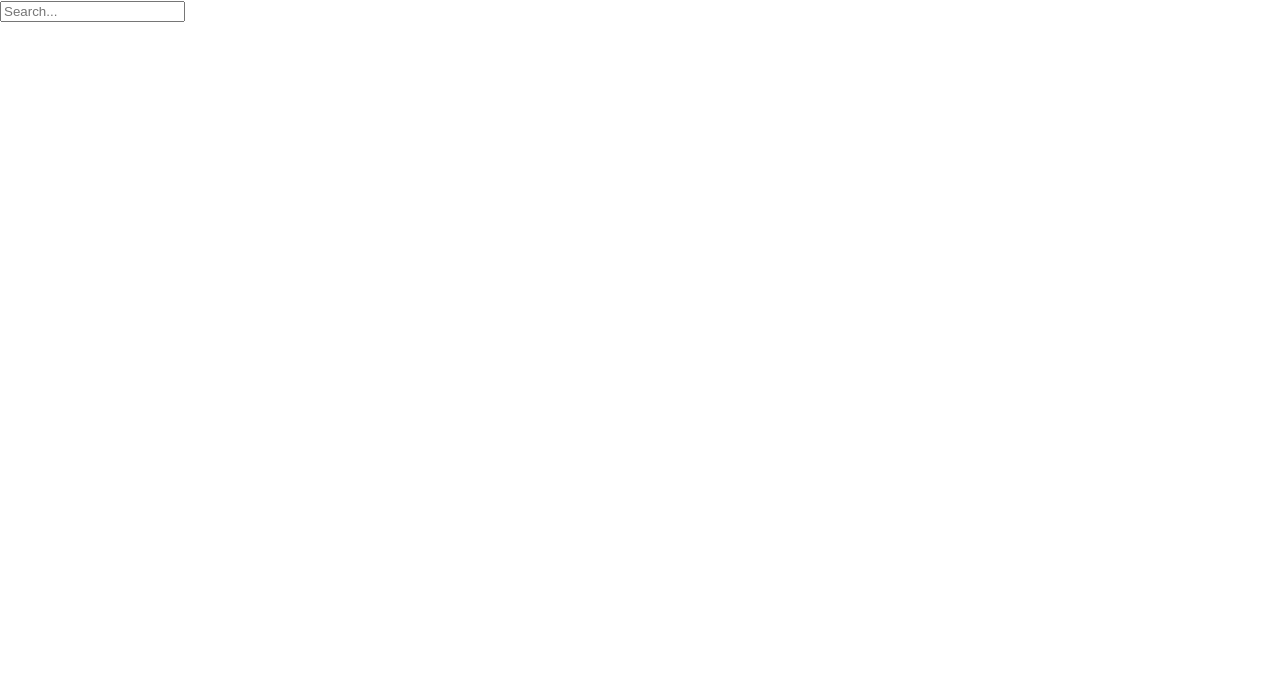
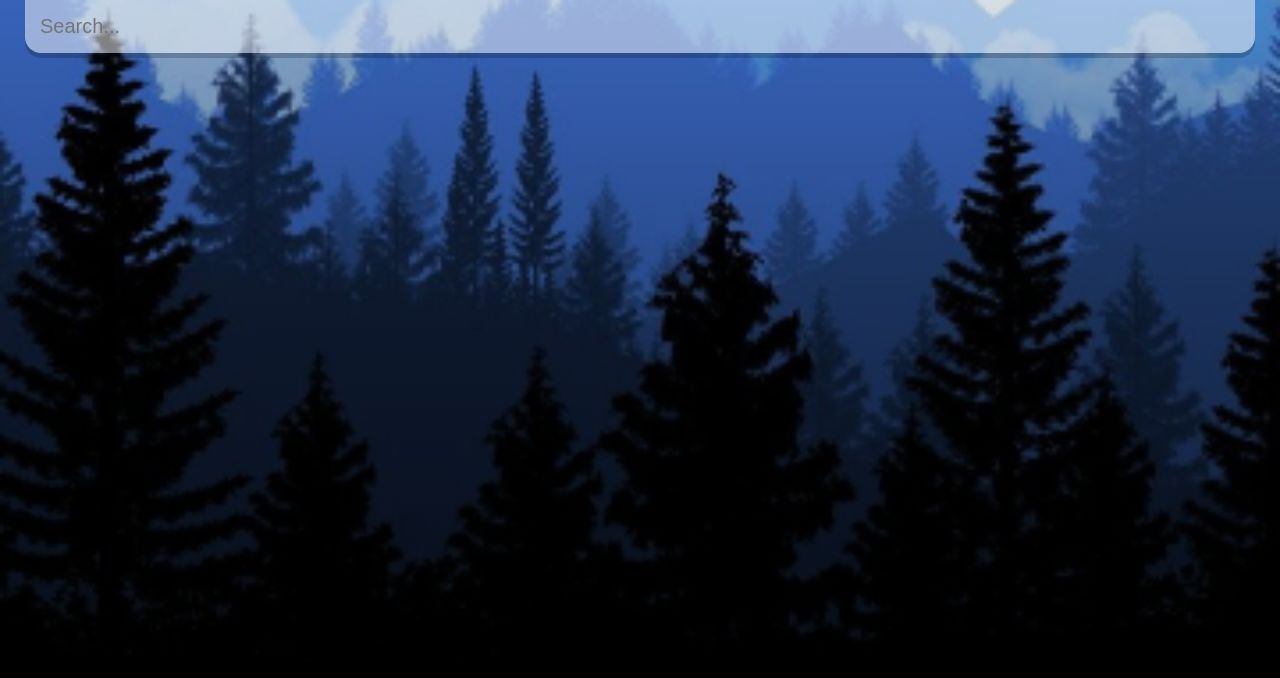
Before and after one commit to urielexis64/modern-weather-app, a React (Create React App) app: page / in a window 1280 px wide. Shown: the top 678 px of the page. Built offline with nearby package versions, Linux system fonts and the light colour scheme.

Commit message:
Minimalistic style

```diff
--- a/src/index.css
+++ b/src/index.css
@@ -1,13 +1,103 @@
-body {
-  margin: 0;
-  font-family: -apple-system, BlinkMacSystemFont, 'Segoe UI', 'Roboto', 'Oxygen',
-    'Ubuntu', 'Cantarell', 'Fira Sans', 'Droid Sans', 'Helvetica Neue',
-    sans-serif;
-  -webkit-font-smoothing: antialiased;
-  -moz-osx-font-smoothing: grayscale;
+* {
+	margin: 0;
+	padding: 0;
+	box-sizing: border-box;
 }
 
-code {
-  font-family: source-code-pro, Menlo, Monaco, Consolas, 'Courier New',
-    monospace;
+body {
+	font-family: 'montserrat', sans-serif;
 }
+
+.app {
+	background-image: url('./assets/cold-bg.jpg');
+	background-size: cover;
+	background-position: bottom;
+	transition: all 0.4s ease-out;
+}
+
+.app.warm {
+	background-image: url('./assets/warm-bg.jpg');
+}
+
+main {
+	min-height: 100vh;
+	background-image: linear-gradient(to bottom, rgba(0, 0, 0, 0.2), rgba(0, 0, 0, 0.75));
+	padding: 25px;
+}
+
+.search-box {
+	width: 100%;
+	margin: 0 0 75px;
+}
+
+.search-box .search-bar {
+	display: block;
+	width: 100%;
+	padding: 15px;
+
+	appearance: none;
+	background: none;
+	border: none;
+	outline: none;
+
+	background-color: rgba(255, 255, 255, 0.5);
+	border-radius: 0 0 16px 16px;
+	margin-top: -25px;
+	box-shadow: 0 5px rgba(0, 0, 0, 0.2);
+
+	color: #313131;
+	font-size: 20px;
+
+	transition: 0.4s ease;
+}
+
+.search-box .search-bar:focus {
+	background-color: rgba(0, 0, 0, 0.75);
+	color: #e1e1e1;
+}
+
+.location-box .location {
+	color: #fff;
+	font-size: 32px;
+	font-weight: 500;
+	text-align: center;
+	text-shadow: 3px 3px rgba(50, 50, 70, 0.5);
+}
+
+.location-box .date {
+	color: #fff;
+	font-size: 20px;
+	font-weight: 300;
+	font-style: italic;
+	text-align: center;
+	text-shadow: 2px 2px rgba(50, 50, 70, 0.5);
+}
+
+.weather-box {
+	text-align: center;
+}
+
+.weather-box .temp {
+	position: relative;
+	display: inline-block;
+	margin: 30px auto;
+	background-color: rgba(255, 255, 255, 0.2);
+	border-radius: 16px;
+
+	padding: 15px 25px;
+
+	color: white;
+	font-size: 100px;
+	font-weight: 900;
+
+	text-shadow: 3px 10px 2px rgba(50, 50, 70, 0.5);
+	text-align: center;
+	box-shadow: 0px 6px 4px rgba(0, 0, 0, 0.2);
+}
+
+.weather-box .weather {
+	color: white;
+	font-size: 48px;
+	font-weight: 700;
+	text-shadow: 3px 3px rgba(50, 50, 70, 0.5);
+}
```
